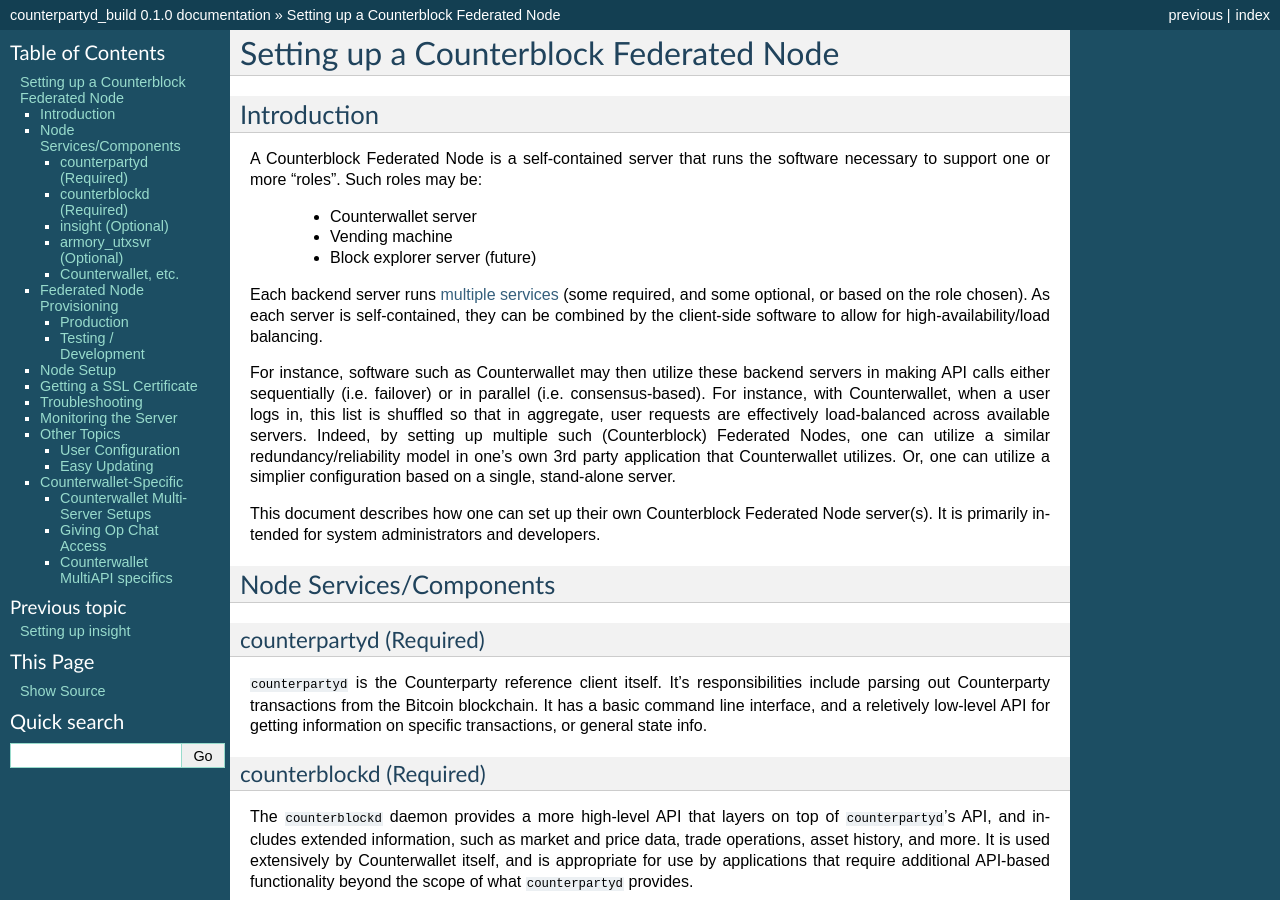
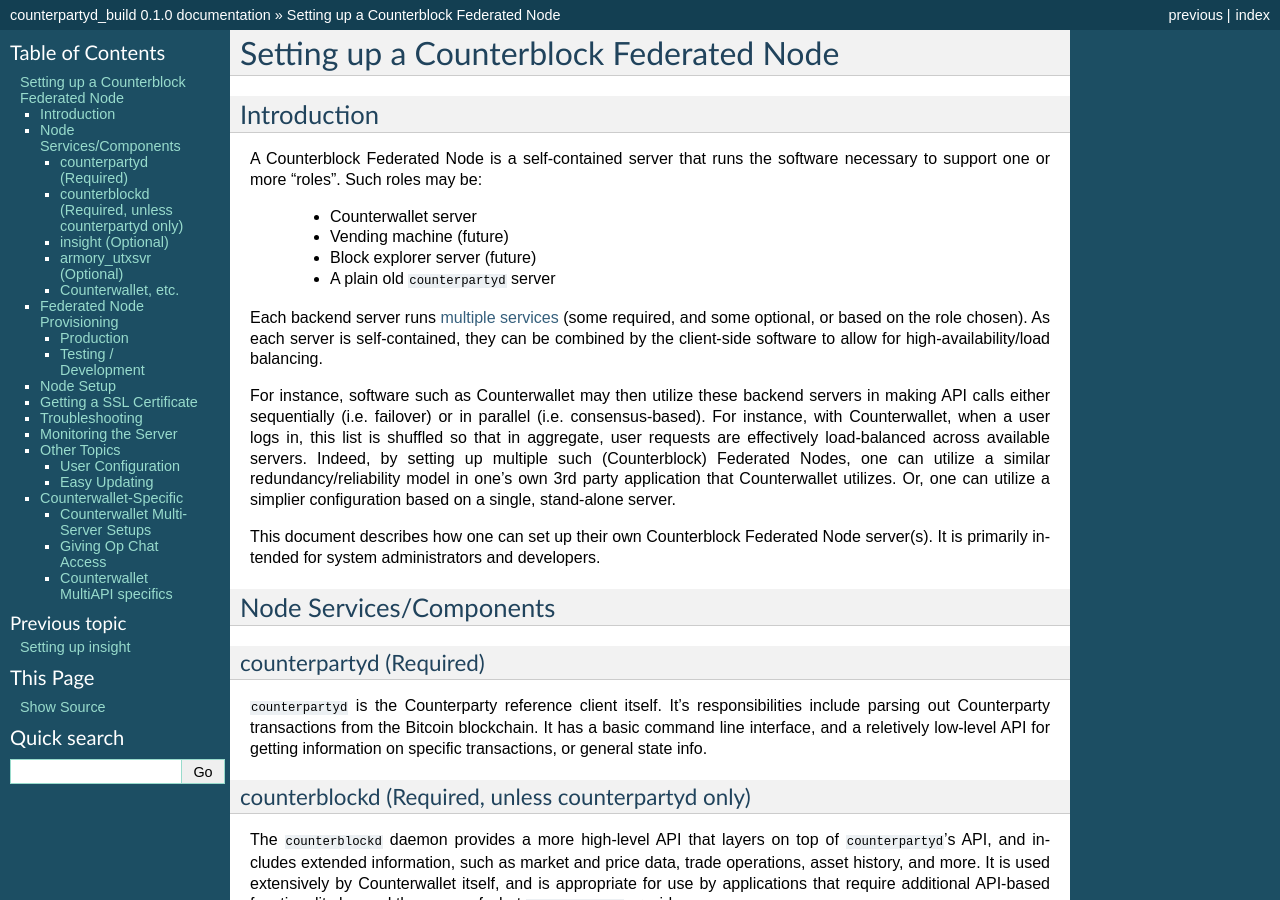
Before and after one commit to CounterpartyXCP/federatednode, a Sphinx documentation site: the page built from docs/SettingUpAFederatedNode.rst, in a window 1280 px wide and 900 px high. Built offline with Sphinx 7.4.7, drawn with Linux system fonts in a browser that asks for light colours.

Commit message:
updated docs for counterpartyd-only feature

```diff
--- a/docs/SettingUpAFederatedNode.rst
+++ b/docs/SettingUpAFederatedNode.rst
@@ -7,8 +7,9 @@
 A Counterblock Federated Node is a self-contained server that runs the software necessary to support one or more "roles".
 Such roles may be:
    * Counterwallet server
-   * Vending machine
+   * Vending machine (future)
    * Block explorer server (future)
+   * A plain old ``counterpartyd`` server
 
 Each backend server runs `multiple services <components>`__ (some required, and some optional, or based on the role chosen).
 As each server is self-contained, they can be combined by the client-side software to allow for high-availability/load balancing.
@@ -35,8 +36,8 @@
 transactions from the Bitcoin blockchain. It has a basic command line interface, and a reletively low-level API for
 getting information on specific transactions, or general state info.
 
-counterblockd (Required)
-^^^^^^^^^^^^^^^^^^^^^^^^^^
+counterblockd (Required, unless counterpartyd only)
+^^^^^^^^^^^^^^^^^^^^^^^^^^^^^^^^^^^^^^^^^^^^^^^^^^^^^
 
 The ``counterblockd`` daemon provides a more high-level API that layers on top of ``counterpartyd``'s API, and includes extended
 information, such as market and price data, trade operations, asset history, and more. It is used extensively by Counterwallet
```
